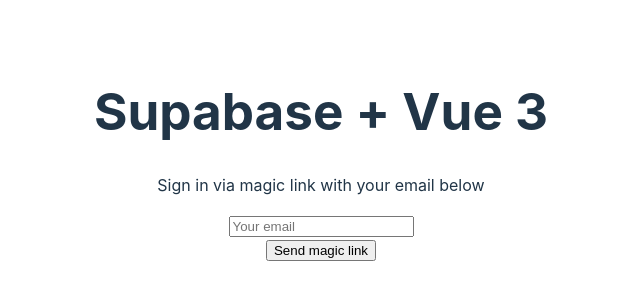
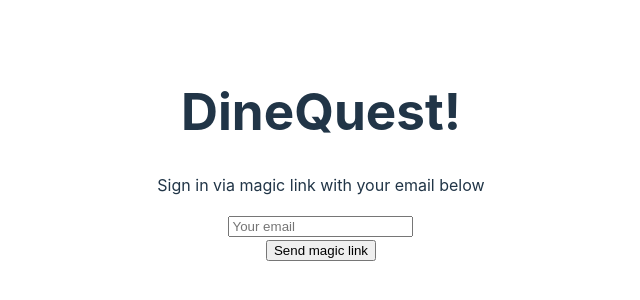
Before and after one commit to Chris-Enlow/CEN3031_ResearchProject, a Vue app in the folder DineQuest/: page / in a window 1280 px wide. Shown: the part 220-520 px from the top of the page, without its empty margins (319-959 px from the left). Built offline with nearby package versions, Linux system fonts and the light colour scheme.

Commit message:
change title on first page

```diff
--- a/DineQuest/src/components/Auth.vue
+++ b/DineQuest/src/components/Auth.vue
@@ -26,7 +26,7 @@ const handleLogin = async () => {
 <template>
   <form class="row flex-center flex" @submit.prevent="handleLogin">
     <div class="col-6 form-widget">
-      <h1 class="header">Supabase + Vue 3</h1>
+      <h1 class="header">DineQuest!</h1>
       <p class="description">Sign in via magic link with your email below</p>
       <div>
         <input class="inputField" required type="email" placeholder="Your email" v-model="email" />
```
